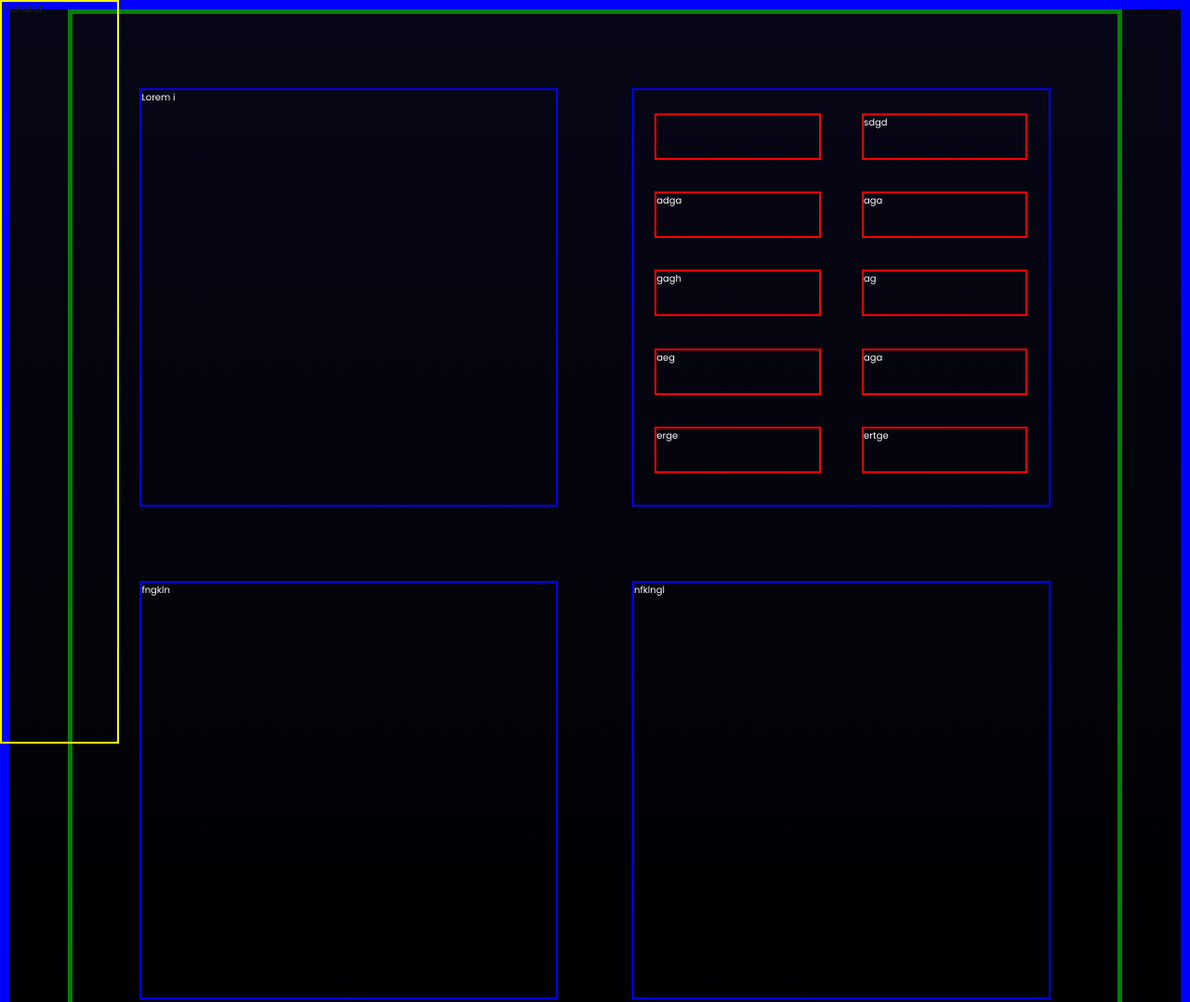
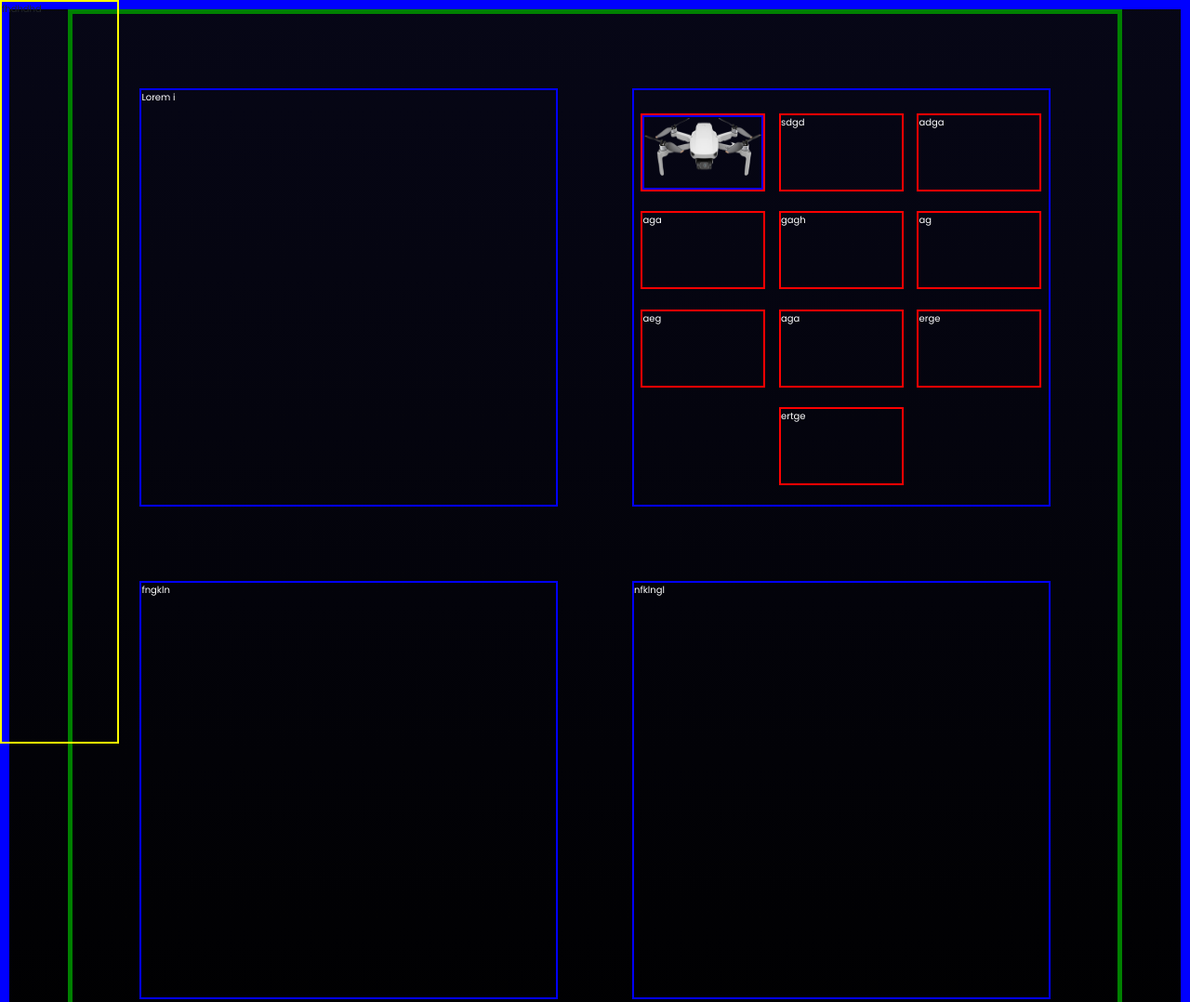
Before and after one commit to JusticeIsreal/Drone-Rental-Services-Company, a plain HTML site: page Pages/Dashboard.html in a window 1280 px wide. Shown: the top 1078 px of the page at 93% size. Drawn offline with nearby package versions, Linux system fonts and the light colour scheme.

Commit message:
styling of dashboard

```diff
--- a/Pages/Dashboard.html
+++ b/Pages/Dashboard.html
@@ -33,7 +33,9 @@
             <div class="drone-spec">Lorem i</div>
             <!-- drone bank -->
             <div class="drone-bank">
-              <div class="drone drone1">   </div>
+              <div class="drone drone1">
+                <img src="/images/drone1-removebg-preview.png" alt="" />
+              </div>
               <div class="drone drone2">sdgd</div>
               <div class="drone drone3">adga</div>
               <div class="drone drone4">aga</div>
--- a/css/dashboard.css
+++ b/css/dashboard.css
@@ -106,9 +106,14 @@ section {
 }
 .drone-bank .drone {
   border: 2px solid red;
-  width: 40%;
+  width: 30%;
 
-  height: 50px;
+  height: 20%;
+}
+.drone img{
+    border: 2px solid blue;
+    width: 100%;
+    height:100%;
 }
 
 /* DISPLAY FOR TABLET AND DESKTOP SCREEN  */
```
